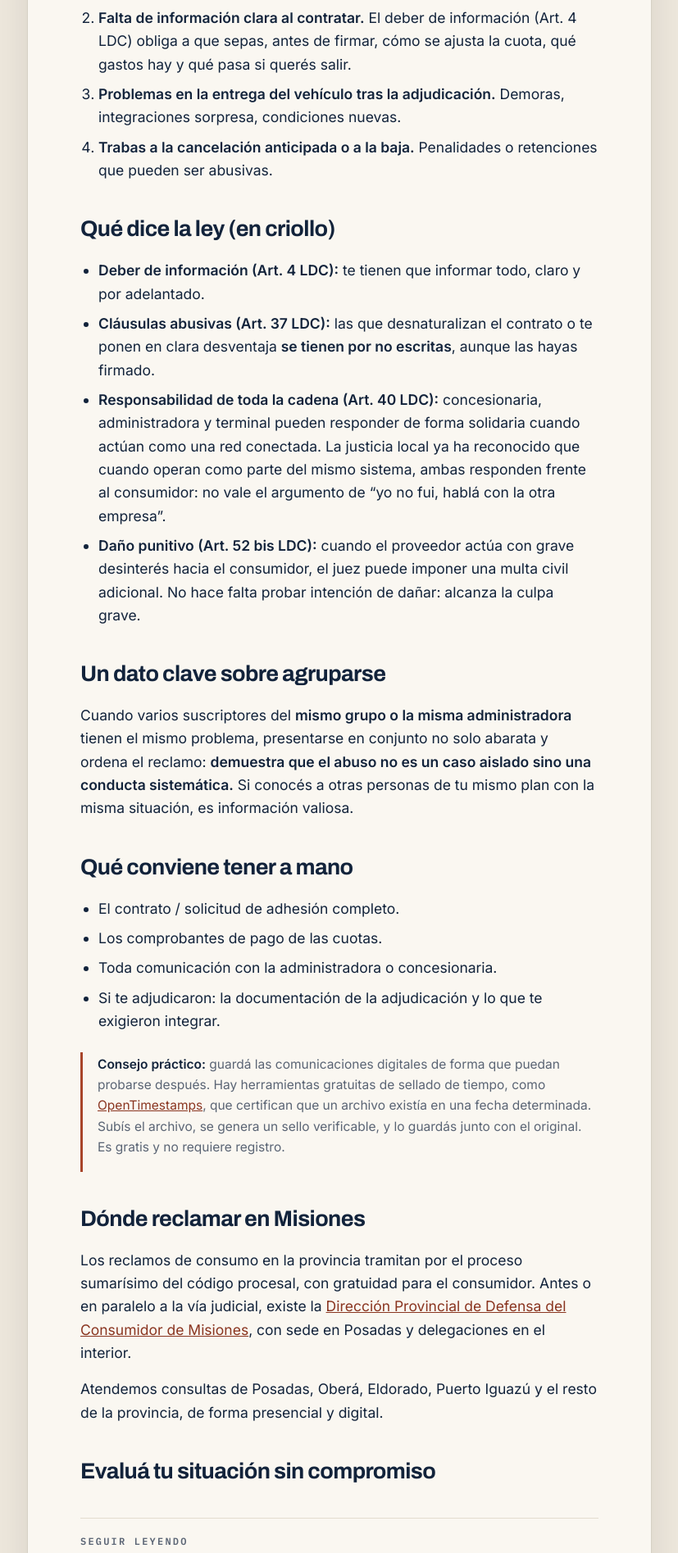
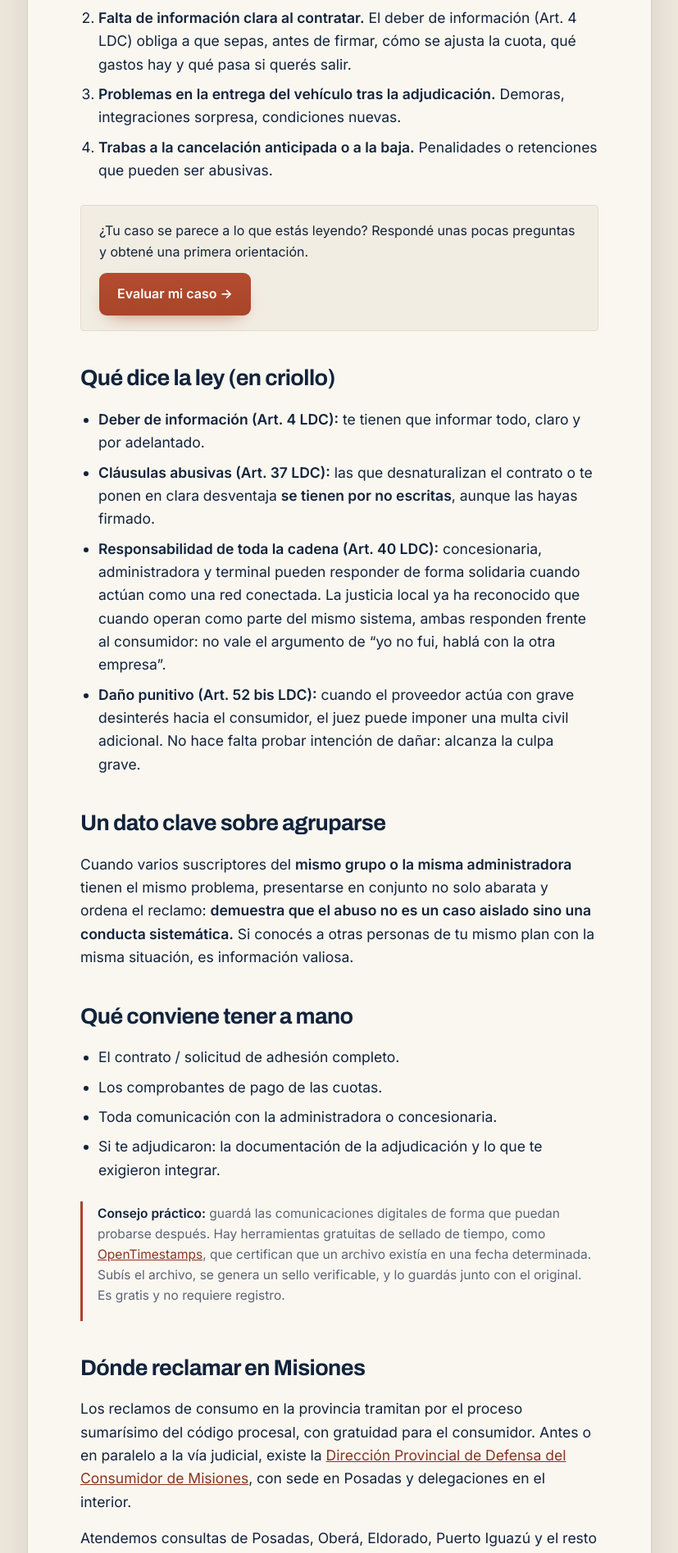
Before and after one commit to drejsamudio-hue/estudio-samudio-landing, a Jekyll site: the page built from _posts/2026-08-01-plan-de-ahorro-auto-derechos-consumidor.md, in a window 1280 px wide. Shown: the part 1038-2933 px from the top of the page at 82% size, without its empty margins (226-1053 px from the left). Built offline with Jekyll 4.4.1, drawn with Linux system fonts in a browser that asks for light colours.

Commit message:
feat(notas): CTA intermedio (nota_medio) antes del tercer h2 en notas con 5 o más secciones
Se inserta desde el layout, sin tocar los posts. Las notas de 3-4 secciones conservan solo el CTA final.

Co-Authored-By: Claude Sonnet 5.5 <noreply@anthropic.com>

```diff
--- /dev/null
+++ b/_includes/cta-medio.html
@@ -0,0 +1,4 @@
+<div class="cta-caja cta-medio">
+<p>¿Tu caso se parece a lo que estás leyendo? Respondé unas pocas preguntas y obtené una primera orientación.</p>
+<a class="cta-btn" href="{{ '/' | relative_url }}?vertical={{ page.wizard_vertical }}" data-cta-id="nota_evaluar" data-placement="nota_medio" data-destination="evaluador" data-content-slug="{{ page.slug }}" data-vertical="{{ page.wizard_vertical }}">Evaluar mi caso →</a>
+</div>
--- a/_layouts/post.html
+++ b/_layouts/post.html
@@ -20,6 +20,8 @@ layout: default
                      border-top:1px solid var(--linea);padding-top:18px;margin-top:32px;line-height:1.6}
   .cta-caja{background:var(--papel2);border:1px solid var(--linea);border-radius:4px;padding:22px 24px;margin:30px 0}
   .cta-caja p{margin:0 0 14px;font-size:16px}
+  .cta-medio{padding:18px 22px;margin:28px 0}
+  .cta-medio p{margin:0 0 12px}
   .cta-btn{display:inline-block;background:linear-gradient(180deg,var(--tierra-claro),var(--tierra));
            color:#fff !important;text-decoration:none;font-weight:600;padding:13px 22px;border-radius:9px;
            font-size:16px;box-shadow:0 10px 22px -12px rgba(168,69,42,.7)}
@@ -50,7 +52,10 @@ layout: default
 {% if page.date %}<p class="meta">Por <span itemprop="author">Estudio Samudio — Dr. Estanislao J. Samudio · Mat. CAM 4372 · STJM 4031</span> · <time itemprop="datePublished" datetime="{{ page.date | date_to_xmlschema }}">{{ page.date | date: "%d/%m/%Y" }}</time> · Posadas, Misiones</p>{% endif %}
 
 <div itemprop="articleBody">
+{% assign partes = content | split: '<h2' %}
+{% if page.wizard_vertical and partes.size > 5 %}{% for parte in partes %}{% unless forloop.first %}{% if forloop.index == 4 %}{% include cta-medio.html %}{% endif %}<h2{% endunless %}{{ parte }}{% endfor %}{% else %}
 {{ content }}
+{% endif %}
 </div>
 
 {% if page.wizard_vertical %}
```
